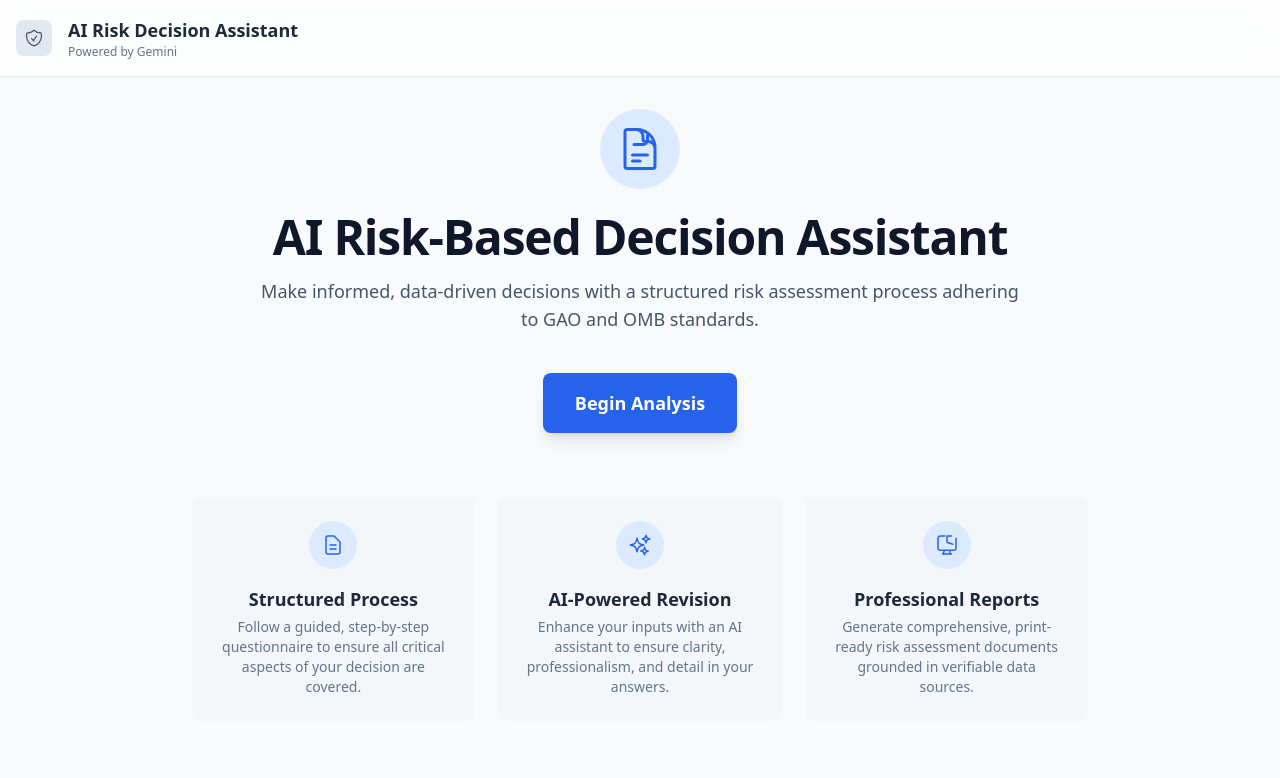
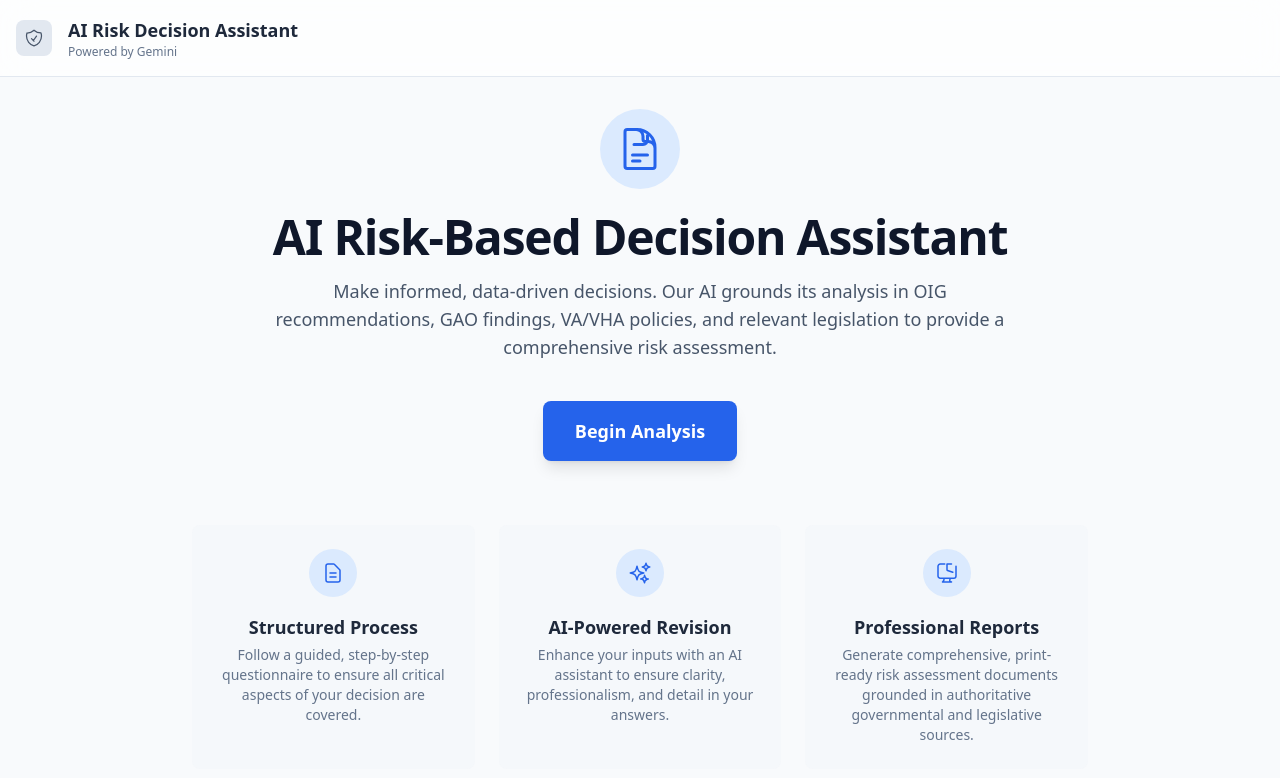
Before and after one commit to bstrdmax/Risk_Based_Decision_Making, a React (Vite) app: page / in a window 1280 px wide. Shown: the top 778 px of the page. Built offline with nearby package versions, Linux system fonts and the light colour scheme.

Commit message:
Update WelcomeView.tsx

```diff
--- a/components/WelcomeView.tsx
+++ b/components/WelcomeView.tsx
@@ -29,7 +29,7 @@ const WelcomeView: React.FC<WelcomeViewProps> = ({ onStart }) => {
           AI Risk-Based Decision Assistant
         </h1>
         <p className="max-w-3xl mx-auto mt-4 text-lg text-slate-600 dark:text-slate-400">
-          Make informed, data-driven decisions with a structured risk assessment process adhering to GAO and OMB standards.
+          Make informed, data-driven decisions. Our AI grounds its analysis in OIG recommendations, GAO findings, VA/VHA policies, and relevant legislation to provide a comprehensive risk assessment.
         </p>
         <div className="mt-10">
           <button
@@ -48,7 +48,7 @@ const WelcomeView: React.FC<WelcomeViewProps> = ({ onStart }) => {
             Enhance your inputs with an AI assistant to ensure clarity, professionalism, and detail in your answers.
           </FeatureCard>
           <FeatureCard icon={<FeatureReportIcon />} title="Professional Reports">
-            Generate comprehensive, print-ready risk assessment documents grounded in verifiable data sources.
+            Generate comprehensive, print-ready risk assessment documents grounded in authoritative governmental and legislative sources.
           </FeatureCard>
         </div>
       </div>
```
